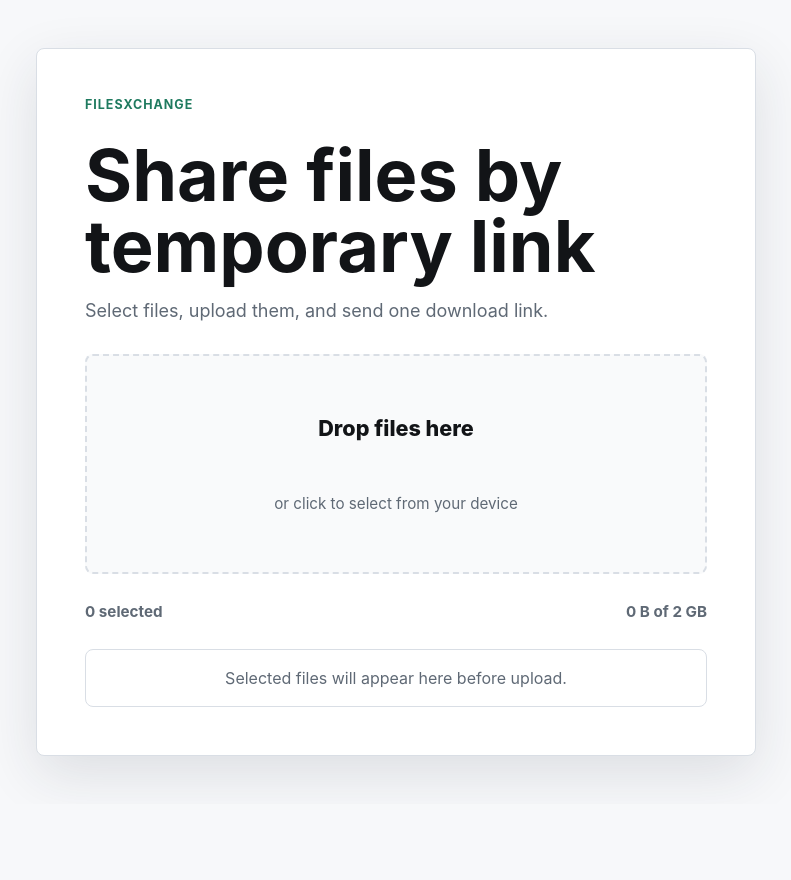
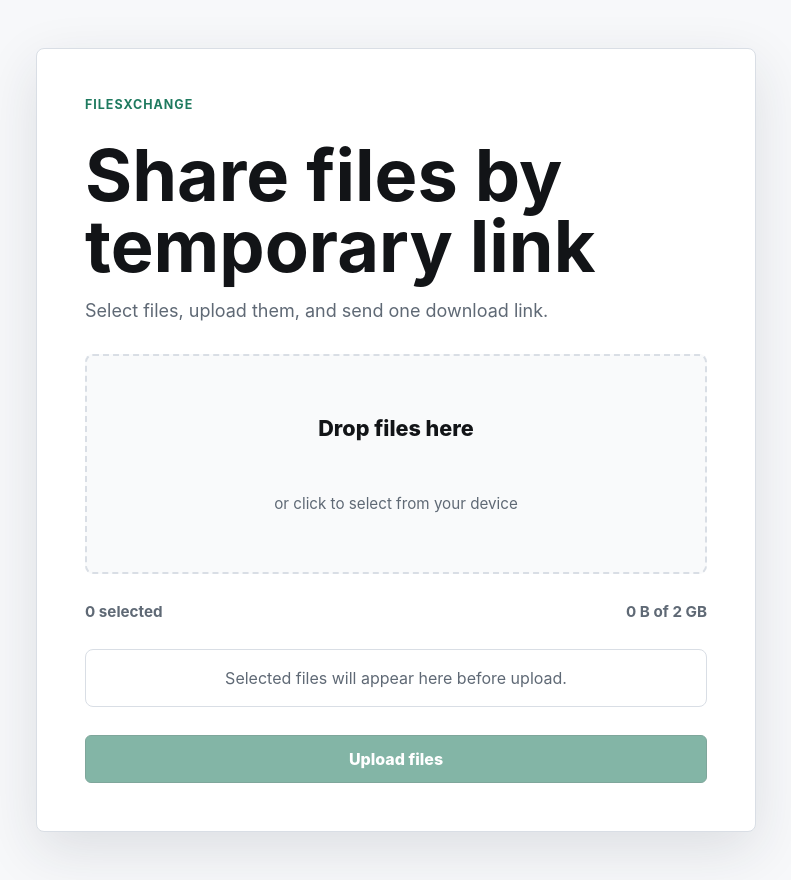
Before and after one commit to noneuclideanGarage/FilesXchange, a React (Vite) app in the folder src/FilesXchange.Client/: page / in a window 1280 px wide. Shown: the whole page, without its empty margins (244-1035 px from the left). Before the commit the page ends 804 px from the top, so only its background shows below. Built offline with nearby package versions, Linux system fonts and the light colour scheme.

Commit message:
Connect upload flow

```diff
--- a/src/FilesXchange.Client/src/App.css
+++ b/src/FilesXchange.Client/src/App.css
@@ -93,6 +93,16 @@ code {
 .drop-zone--dragging {
   border-color: var(--color-accent);
   background: #eef8f4;
+}
+
+.drop-zone--disabled {
+  cursor: wait;
+  opacity: 0.68;
+}
+
+.drop-zone--disabled:hover {
+  border-color: var(--color-border);
+  background: #f9fafb;
 }
 
 .drop-zone:focus-within {
@@ -217,9 +227,107 @@ code {
   color: #9b2f23;
 }
 
+.icon-button:disabled {
+  cursor: not-allowed;
+  opacity: 0.55;
+}
+
+.icon-button:disabled:hover {
+  border-color: var(--color-border);
+  background: #ffffff;
+  color: var(--color-muted);
+}
+
 .icon-button:focus-visible {
   outline: 3px solid rgba(31, 122, 95, 0.25);
   outline-offset: 2px;
+}
+
+.progress {
+  display: grid;
+  gap: 10px;
+}
+
+.progress__meta {
+  display: flex;
+  justify-content: space-between;
+  gap: 12px;
+  color: var(--color-muted);
+  font-size: 0.95rem;
+  font-weight: 700;
+}
+
+.progress__track {
+  position: relative;
+  height: 12px;
+  overflow: hidden;
+  border-radius: 999px;
+  background: #e6eaef;
+}
+
+.progress__indicator {
+  position: absolute;
+  inset-block: 0;
+  inset-inline-start: 0;
+  border-radius: inherit;
+  background: var(--color-accent);
+  transition: width 160ms ease;
+}
+
+.progress__track--indeterminate .progress__indicator {
+  width: 40%;
+}
+
+.progress__indicator--indeterminate {
+  animation: progress-slide 1.1s ease-in-out infinite;
+}
+
+.primary-button {
+  display: inline-flex;
+  min-height: 48px;
+  align-items: center;
+  justify-content: center;
+  padding: 0 24px;
+  border: 1px solid var(--color-accent-strong);
+  border-radius: 6px;
+  background: var(--color-accent);
+  color: #ffffff;
+  cursor: pointer;
+  font-weight: 800;
+  transition:
+    background-color 160ms ease,
+    border-color 160ms ease,
+    opacity 160ms ease;
+}
+
+.primary-button:hover {
+  border-color: #124737;
+  background: var(--color-accent-strong);
+}
+
+.primary-button:disabled {
+  cursor: not-allowed;
+  opacity: 0.55;
+}
+
+.primary-button:disabled:hover {
+  border-color: var(--color-accent-strong);
+  background: var(--color-accent);
+}
+
+.primary-button:focus-visible {
+  outline: 3px solid rgba(31, 122, 95, 0.25);
+  outline-offset: 2px;
+}
+
+@keyframes progress-slide {
+  0% {
+    transform: translateX(-100%);
+  }
+
+  100% {
+    transform: translateX(250%);
+  }
 }
 
 @media (max-width: 640px) {
@@ -245,4 +353,8 @@ code {
     flex-direction: column;
     gap: 4px;
   }
+
+  .primary-button {
+    width: 100%;
+  }
 }
--- a/src/FilesXchange.Client/src/components/upload/DropZone.tsx
+++ b/src/FilesXchange.Client/src/components/upload/DropZone.tsx
@@ -1,18 +1,24 @@
 import type { ChangeEvent, DragEvent } from 'react'
 
 type DropZoneProps = {
+  disabled?: boolean
   isDragging: boolean
   onDragStateChange: (isDragging: boolean) => void
   onFilesSelected: (files: File[]) => void
 }
 
 export function DropZone({
+  disabled = false,
   isDragging,
   onDragStateChange,
   onFilesSelected,
 }: DropZoneProps) {
   function handleDragEnter(event: DragEvent<HTMLLabelElement>) {
     event.preventDefault()
+    if (disabled) {
+      return
+    }
+
     onDragStateChange(true)
   }
 
@@ -21,6 +27,10 @@ export function DropZone({
   }
 
   function handleDragLeave(event: DragEvent<HTMLLabelElement>) {
+    if (disabled) {
+      return
+    }
+
     if (event.currentTarget.contains(event.relatedTarget as Node | null)) {
       return
     }
@@ -31,17 +41,32 @@ export function DropZone({
   function handleDrop(event: DragEvent<HTMLLabelElement>) {
     event.preventDefault()
     onDragStateChange(false)
+    if (disabled) {
+      return
+    }
+
     onFilesSelected(Array.from(event.dataTransfer.files))
   }
 
   function handleInputChange(event: ChangeEvent<HTMLInputElement>) {
+    if (disabled) {
+      event.currentTarget.value = ''
+      return
+    }
+
     onFilesSelected(Array.from(event.currentTarget.files ?? []))
     event.currentTarget.value = ''
   }
 
   return (
     <label
-      className={`drop-zone${isDragging ? ' drop-zone--dragging' : ''}`}
+      className={[
+        'drop-zone',
+        isDragging ? 'drop-zone--dragging' : '',
+        disabled ? 'drop-zone--disabled' : '',
+      ]
+        .filter(Boolean)
+        .join(' ')}
       onDragEnter={handleDragEnter}
       onDragLeave={handleDragLeave}
       onDragOver={handleDragOver}
@@ -51,6 +76,7 @@ export function DropZone({
       <span className="drop-zone__hint">or click to select from your device</span>
       <input
         className="drop-zone__input"
+        disabled={disabled}
         multiple
         onChange={handleInputChange}
         type="file"
--- a/src/FilesXchange.Client/src/components/upload/FileItem.tsx
+++ b/src/FilesXchange.Client/src/components/upload/FileItem.tsx
@@ -1,10 +1,16 @@
 type FileItemProps = {
+  disabled?: boolean
   file: File
   index: number
   onRemove: (index: number) => void
 }
 
-export function FileItem({ file, index, onRemove }: FileItemProps) {
+export function FileItem({
+  disabled = false,
+  file,
+  index,
+  onRemove,
+}: FileItemProps) {
   return (
     <li className="file-item">
       <div className="file-item__meta">
@@ -16,6 +22,7 @@ export function FileItem({ file, index, onRemove }: FileItemProps) {
       <button
         aria-label={`Remove ${file.name}`}
         className="icon-button"
+        disabled={disabled}
         onClick={() => onRemove(index)}
         type="button"
       >
--- a/src/FilesXchange.Client/src/components/upload/FileList.tsx
+++ b/src/FilesXchange.Client/src/components/upload/FileList.tsx
@@ -1,11 +1,16 @@
 import { FileItem } from './FileItem'
 
 type FileListProps = {
+  disabled?: boolean
   files: File[]
   onRemoveFile: (index: number) => void
 }
 
-export function FileList({ files, onRemoveFile }: FileListProps) {
+export function FileList({
+  disabled = false,
+  files,
+  onRemoveFile,
+}: FileListProps) {
   if (files.length === 0) {
     return (
       <p className="empty-state">
@@ -18,6 +23,7 @@ export function FileList({ files, onRemoveFile }: FileListProps) {
     <ul className="file-list" aria-label="Selected files">
       {files.map((file, index) => (
         <FileItem
+          disabled={disabled}
           file={file}
           index={index}
           key={`${file.name}-${file.lastModified}-${index}`}
--- /dev/null
+++ b/src/FilesXchange.Client/src/components/upload/ProgressBar.tsx
@@ -0,0 +1,30 @@
+import type { UploadProgress } from '../../api/client'
+
+type ProgressBarProps = {
+  progress: UploadProgress | null
+}
+
+export function ProgressBar({ progress }: ProgressBarProps) {
+  const percent = progress?.percent ?? null
+
+  return (
+    <div className="progress" aria-label="Upload progress">
+      <div className="progress__meta">
+        <span>Uploading</span>
+        <span>{percent === null ? 'Processing...' : `${percent}%`}</span>
+      </div>
+      <div
+        className={`progress__track${percent === null ? ' progress__track--indeterminate' : ''}`}
+      >
+        {percent === null ? (
+          <span className="progress__indicator progress__indicator--indeterminate" />
+        ) : (
+          <span
+            className="progress__indicator"
+            style={{ width: `${percent}%` }}
+          />
+        )}
+      </div>
+    </div>
+  )
+}
--- /dev/null
+++ b/src/FilesXchange.Client/src/components/upload/UploadButton.tsx
@@ -0,0 +1,22 @@
+type UploadButtonProps = {
+  disabled: boolean
+  isUploading: boolean
+  onUpload: () => void
+}
+
+export function UploadButton({
+  disabled,
+  isUploading,
+  onUpload,
+}: UploadButtonProps) {
+  return (
+    <button
+      className="primary-button"
+      disabled={disabled}
+      onClick={onUpload}
+      type="button"
+    >
+      {isUploading ? 'Uploading...' : 'Upload files'}
+    </button>
+  )
+}
--- /dev/null
+++ b/src/FilesXchange.Client/src/hooks/useUpload.ts
@@ -0,0 +1,69 @@
+import { useState } from 'react'
+import {
+  ApiClientError,
+  type UploadProgress,
+  type UploadResponse,
+  uploadFiles,
+} from '../api/client'
+
+type UploadState = 'idle' | 'uploading' | 'success' | 'error'
+
+type UseUploadResult = {
+  error: ApiClientError | null
+  progress: UploadProgress | null
+  resetUpload: () => void
+  result: UploadResponse | null
+  startUpload: (files: readonly File[]) => Promise<void>
+  status: UploadState
+}
+
+export function useUpload(): UseUploadResult {
+  const [status, setStatus] = useState<UploadState>('idle')
+  const [progress, setProgress] = useState<UploadProgress | null>(null)
+  const [result, setResult] = useState<UploadResponse | null>(null)
+  const [error, setError] = useState<ApiClientError | null>(null)
+
+  async function startUpload(files: readonly File[]) {
+    setStatus('uploading')
+    setProgress(null)
+    setResult(null)
+    setError(null)
+
+    try {
+      const uploadResult = await uploadFiles(files, setProgress)
+      setResult(uploadResult)
+      setStatus('success')
+    } catch (caughtError) {
+      setError(normalizeUploadError(caughtError))
+      setStatus('error')
+    }
+  }
+
+  function resetUpload() {
+    setStatus('idle')
+    setProgress(null)
+    setResult(null)
+    setError(null)
+  }
+
+  return {
+    error,
+    progress,
+    resetUpload,
+    result,
+    startUpload,
+    status,
+  }
+}
+
+function normalizeUploadError(error: unknown): ApiClientError {
+  if (error instanceof ApiClientError) {
+    return error
+  }
+
+  return new ApiClientError({
+    kind: 'unknown',
+    code: 'unexpected_error',
+    message: 'Unexpected upload error.',
+  })
+}
--- a/src/FilesXchange.Client/src/pages/UploadPage.tsx
+++ b/src/FilesXchange.Client/src/pages/UploadPage.tsx
@@ -1,21 +1,28 @@
 import { useMemo, useState } from 'react'
 import { DropZone } from '../components/upload/DropZone'
 import { FileList } from '../components/upload/FileList'
+import { ProgressBar } from '../components/upload/ProgressBar'
+import { UploadButton } from '../components/upload/UploadButton'
+import { useUpload } from '../hooks/useUpload'
 
 const MAX_UPLOAD_SIZE_BYTES = 2 * 1024 * 1024 * 1024
 
 export function UploadPage() {
   const [files, setFiles] = useState<File[]>([])
   const [isDragging, setIsDragging] = useState(false)
+  const { error, progress, startUpload, status } = useUpload()
 
   const totalSize = useMemo(
     () => files.reduce((sum, file) => sum + file.size, 0),
     [files],
   )
   const isOverLimit = totalSize > MAX_UPLOAD_SIZE_BYTES
+  const isUploading = status === 'uploading'
+  const uploadError = status === 'error' ? error : null
+  const canUpload = files.length > 0 && !isOverLimit && !isUploading
 
   function handleFilesSelected(nextFiles: File[]) {
-    if (nextFiles.length === 0) {
+    if (isUploading || nextFiles.length === 0) {
       return
     }
 
@@ -23,9 +30,21 @@ export function UploadPage() {
   }
 
   function handleRemoveFile(indexToRemove: number) {
+    if (isUploading) {
+      return
+    }
+
     setFiles((currentFiles) =>
       currentFiles.filter((_, index) => index !== indexToRemove),
     )
+  }
+
+  function handleUpload() {
+    if (!canUpload) {
+      return
+    }
+
+    void startUpload(files)
   }
 
   return (
@@ -40,6 +59,7 @@ export function UploadPage() {
         </div>
 
         <DropZone
+          disabled={isUploading}
           isDragging={isDragging}
           onDragStateChange={setIsDragging}
           onFilesSelected={handleFilesSelected}
@@ -56,7 +76,25 @@ export function UploadPage() {
           </p>
         ) : null}
 
-        <FileList files={files} onRemoveFile={handleRemoveFile} />
+        {uploadError ? (
+          <p className="inline-error" role="alert">
+            {uploadError.message}
+          </p>
+        ) : null}
+
+        <FileList
+          disabled={isUploading}
+          files={files}
+          onRemoveFile={handleRemoveFile}
+        />
+
+        {isUploading ? <ProgressBar progress={progress} /> : null}
+
+        <UploadButton
+          disabled={!canUpload}
+          isUploading={isUploading}
+          onUpload={handleUpload}
+        />
       </section>
     </main>
   )
```
